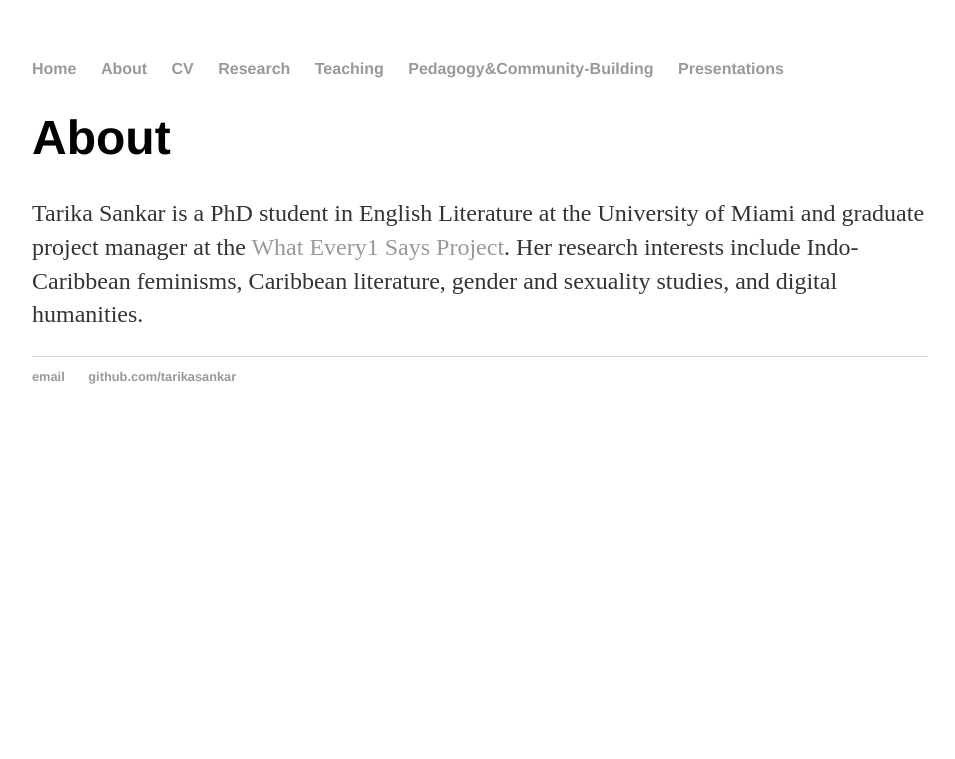
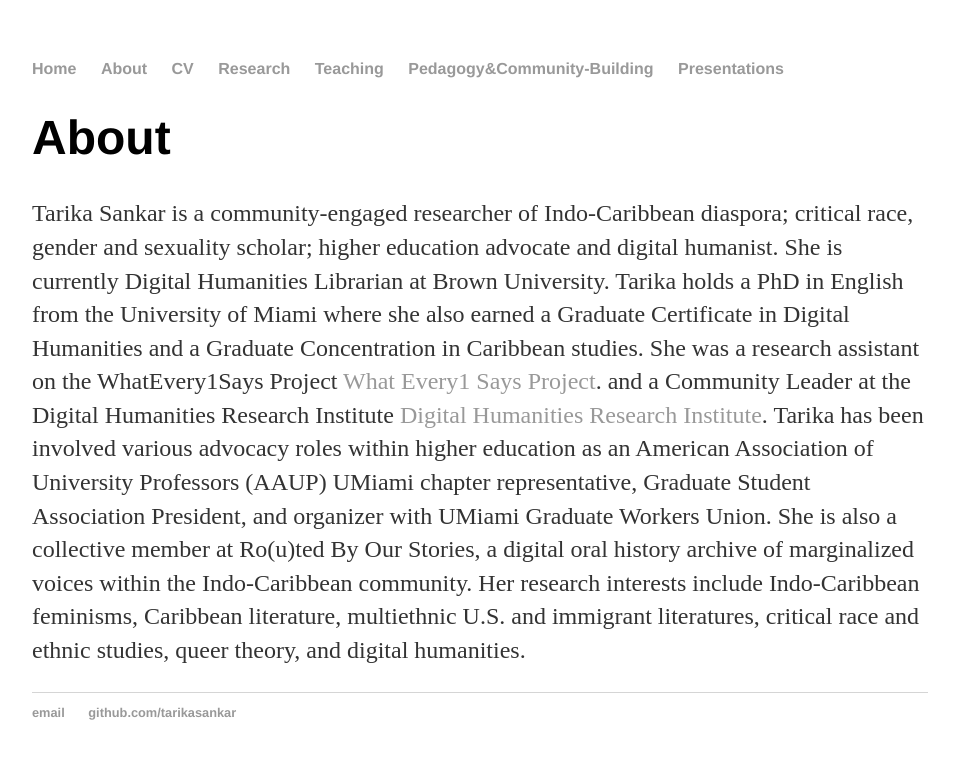
Before and after one commit to tarikasankar/tarikasankar.github.io, a Jekyll site: the page built from about/index.html, in a window 1280 px wide. Shown: the top 759 px of the page, without its empty margins (160-1115 px from the left). Built offline with Jekyll 4.4.1, drawn with Linux system fonts in a browser that asks for light colours.

Commit message:
Update index.html
updated about page text

```diff
--- a/about/index.html
+++ b/about/index.html
@@ -4,5 +4,5 @@
 ---
 <div class="blurb">
 	<h1>About</h1>
-	<p>Tarika Sankar is a PhD student in English Literature at the University of Miami and graduate project manager at the <a href="http://we1s.ucsb.edu">What Every1 Says Project</a>. Her research interests include Indo-Caribbean feminisms, Caribbean literature, gender and sexuality studies, and digital humanities.</p>
+	<p> Tarika Sankar is a community-engaged researcher of Indo-Caribbean diaspora; critical race, gender and sexuality scholar; higher education advocate and digital humanist. She is currently Digital Humanities Librarian at Brown University. Tarika holds a PhD in English from the University of Miami where she also earned a Graduate Certificate in Digital Humanities and a Graduate Concentration in Caribbean studies. She was a research assistant on the WhatEvery1Says Project <a href="http://we1s.ucsb.edu">What Every1 Says Project</a>. and a Community Leader at the Digital Humanities Research Institute <a href="https://www.dhinstitutes.org/">Digital Humanities Research Institute</a>. Tarika has been involved various advocacy roles within higher education as an American Association of University Professors (AAUP) UMiami chapter representative, Graduate Student Association President, and organizer with UMiami Graduate Workers Union. She is also a collective member at Ro(u)ted By Our Stories, a digital oral history archive of marginalized voices within the Indo-Caribbean community. Her research interests include Indo-Caribbean feminisms, Caribbean literature, multiethnic U.S. and immigrant literatures, critical race and ethnic studies, queer theory, and digital humanities.</p>
 </div><!-- /.blurb -->
```
